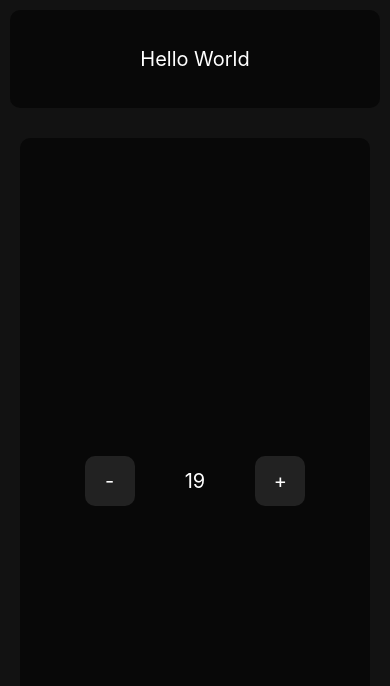
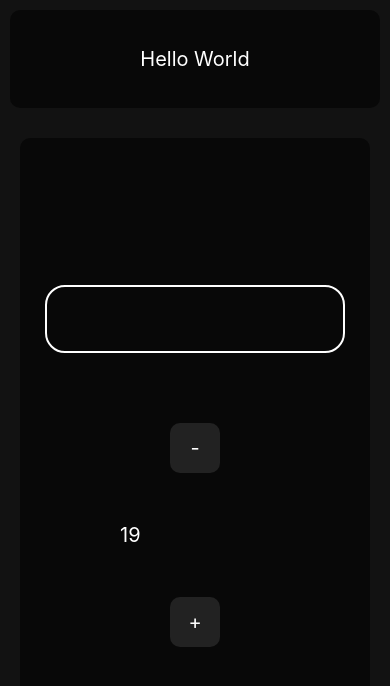
Before and after one commit to ekakshjanweja/ValorantStatsApp-TBB, a React Native app: screen / in a window 390 px wide. Shown: the top 686 px of the page. Built offline with nearby package versions, Linux system fonts and the light colour scheme.

Commit message:
counter with  text input

```diff
--- a/App.tsx
+++ b/App.tsx
@@ -1,11 +1,13 @@
 import React, {useState} from 'react';
-import {View, Text, StatusBar, TouchableOpacity} from 'react-native';
+import {View, Text, StatusBar, TextInput, TouchableOpacity} from 'react-native';
 
 //Importing external style
 
 import {customStyle} from './style.ts';
 
 export default function App() {
+  const [inputBoxValue, setInputBoxValue] = useState('');
+
   const [counter, setCounter] = useState(19);
 
   const increment = () => {
@@ -23,7 +25,14 @@ export default function App() {
         <Text style={customStyle.text}>Hello World</Text>
       </View>
       <View style={customStyle.lowerContainer}>
-        <View style={customStyle.counterContainer}>
+        <TextInput
+          style={customStyle.textInput}
+          value={inputBoxValue}
+          onChangeText={value => {
+            setInputBoxValue(value);
+          }}></TextInput>
+        <Text style={customStyle.text}>{inputBoxValue}</Text>
+        <View tyle={customStyle.counterContainer}>
           <TouchableOpacity onPress={decrement}>
             <View style={customStyle.counter}>
               <Text style={customStyle.text}>-</Text>
--- a/style.ts
+++ b/style.ts
@@ -24,8 +24,19 @@ const customStyle = StyleSheet.create({
     alignItems: 'center',
   },
 
+  textInput: {
+    borderRadius: 20,
+    borderWidth: 2,
+    width: 300,
+    borderColor: 'white',
+    margin: 20,
+    padding: 20,
+    color: 'white',
+    fontSize: 20,
+  },
+
   counterContainer: {
-    backgroundColor: '#red',
+    flex: 10,
     alignItems: 'center',
     justifyContent: 'space-around',
     flexDirection: 'row',
```
